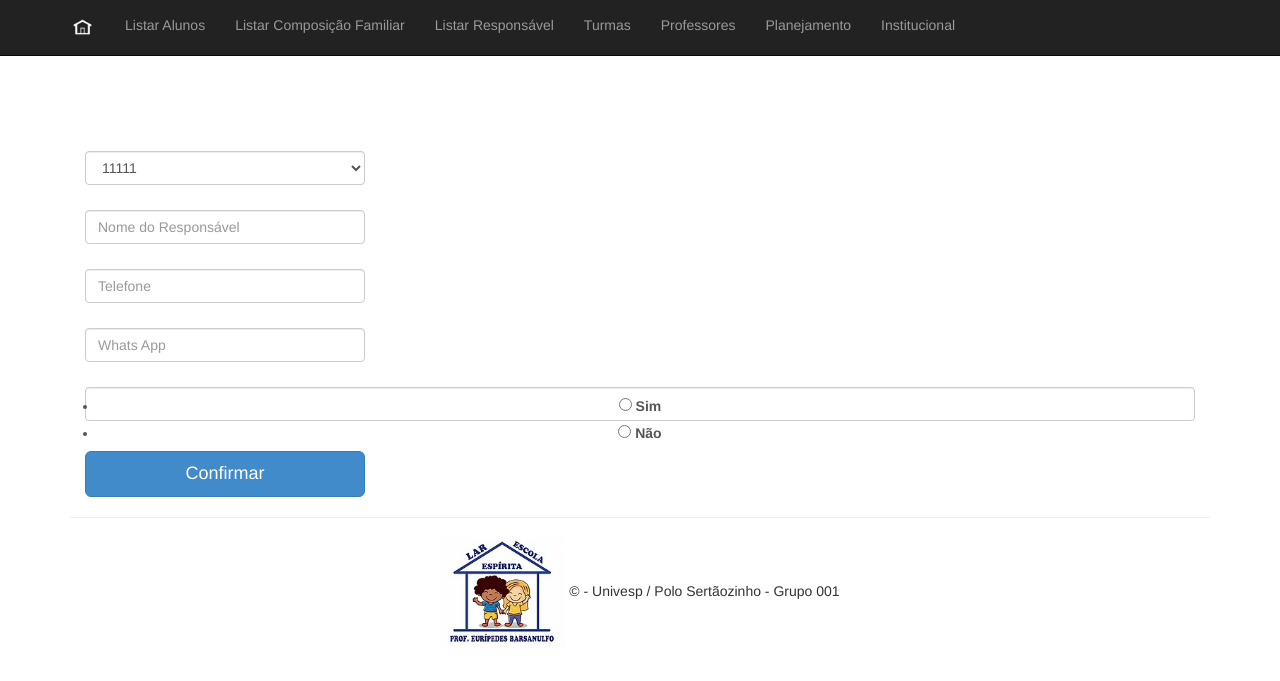
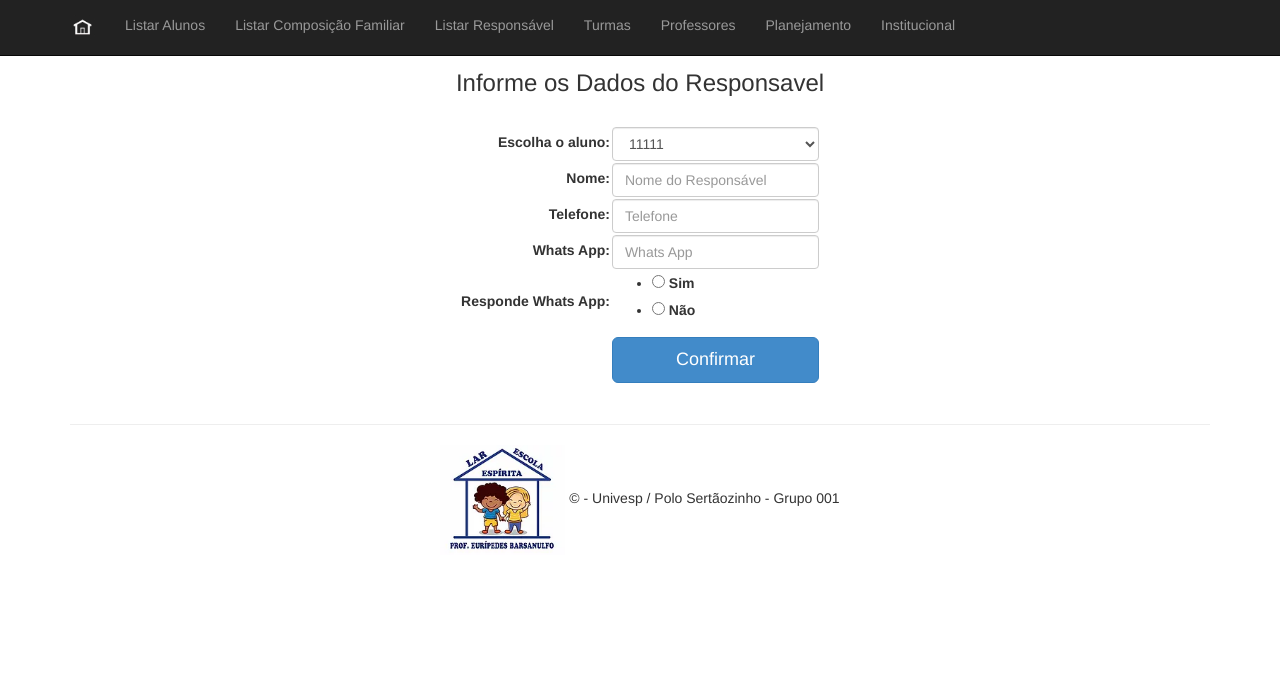
Before and after one commit to grupopiunivespstz/pi01, a Flask app: page /novo_responsavel in a window 1280 px wide. Shown: the top 681 px of the page. Run offline with Flask 2, Linux system fonts and the light colour scheme; data comes from the database, SQL or seed files in the repository; some libraries are stand-ins or nearby versions.

Commit message:
correcao no layout novo_responsavel.html

```diff
--- a/aluno/templates/listagem_alunos.html
+++ b/aluno/templates/listagem_alunos.html
@@ -27,7 +27,7 @@ Listagem de alunos
                     <button class="btn btn-outline btn-info">Alterar</button>
                 </td>
                 <td>
-                    <button class="btn btn-outline btn-info">Excluir) </button>
+                    <button class="btn btn-outline btn-info">Excluir </button>
                 </td>
             </tr>
         </tbody>
--- a/aluno/templates/novo_responsavel.html
+++ b/aluno/templates/novo_responsavel.html
@@ -11,32 +11,50 @@ Novo Responsavel
 <body class="text-center">
 
 
-    <div class="container">
-        <form method="POST" class="form-register" style="color: white">
+    <div class="box">
+        <form method="POST" class="form-register">
             {{ form.hidden_tag() }}
             <h1 class="h3 mb-3 font-weight-normal">
                 Informe os Dados do Responsavel
             </h1>
             <br>
+            <table align="center">
+                <tr>
+                    <!--      -->
+                    <td align="right">{{ form.resp_id_aluno.label()}}</td>
+                    <td align="left">{{ form.resp_id_aluno(class="form-control", placeholder="Escolha o aluno")}}</td>
+                </tr>
+                <tr>
+                    <!--      -->
+                    <td align="right">{{ form.resp_nome.label()}}</td>
+                    <td align="left">{{ form.resp_nome(class="form-control", placeholder="Nome do Responsável")}}</td>
+                </tr>
+                <tr>
+                    <!--      -->
+                    <td align="right">{{ form.resp_fone_fixo.label()}}</td>
+                    <td align="left">{{ form.resp_fone_fixo(class="form-control", placeholder="Telefone")}}</td>
+                </tr>
+                <tr>
+                    <!--      -->
+                    <td align="right">{{ form.resp_fone_celular.label()}}</td>
+                    <td align="left">{{ form.resp_fone_celular(class="form-control", placeholder="Whats App")}}</td>
+                </tr>
 
-            {{ form.resp_id_aluno.label()}}
-            {{ form.resp_id_aluno(class="form-control", placeholder="Escolha o aluno")}}
+                <tr>
+                    <!--      -->
+                    <td align="right">{{ form.resp_whatsapp.label()}}</td>
+                    <td align="left">{{ form.resp_whatsapp( placeholder="Responde Whats App")}}</td>
+                </tr>
 
-            {{ form.resp_nome.label()}}
-            {{ form.resp_nome(class="form-control", placeholder="Nome do Responsável")}}
-
-            {{ form.resp_fone_fixo.label()}}
-            {{ form.resp_fone_fixo(class="form-control", placeholder="Telefone")}}
-
-            {{ form.resp_fone_celular.label()}}
-            {{ form.resp_fone_celular(class="form-control", placeholder="Whats App")}}
-
-            {{ form.resp_whatsapp.label()}}
-            {{ form.resp_whatsapp(class="form-control", placeholder="Responde Whats App")}}
-
+                <tr>
+                    <!--   Botao   -->
+                    <td></td>
+                    <td align="left">{{ form.submit(class="btn btn-lg btn-block btn-primary") }}</td>
+                </tr>
+            </table>
             <br>
 
-            {{ form.submit(class="btn btn-lg btn-block btn-primary") }}
+
 
         </form>
     </div>
```
